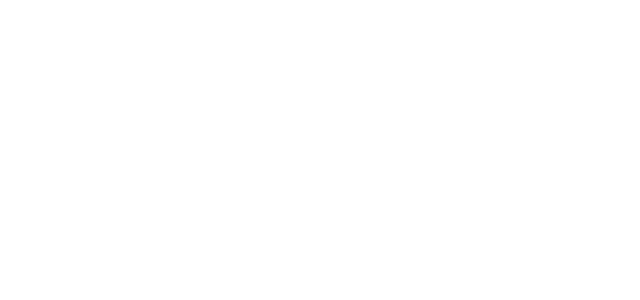
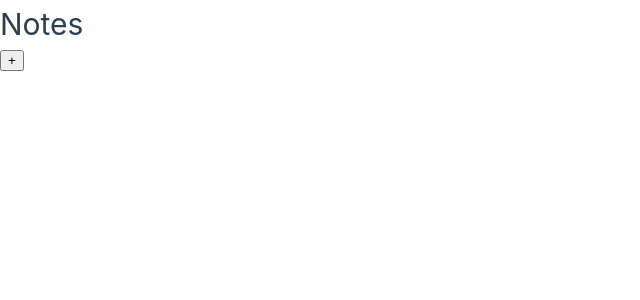
Before and after one commit to fromnowwon/vue-notes-app, a Vue app: page / in a window 1280 px wide. Shown: the top 300 px of the page, without its empty margins (0-640 px from the left). Built offline with nearby package versions, Linux system fonts and the light colour scheme.

Commit message:
feat: 모달 추가

```diff
--- a/src/App.vue
+++ b/src/App.vue
@@ -1,5 +1,33 @@
-<script setup></script>
+<script setup>
+import { ref } from "vue";
 
-<template></template>
+const showModal = ref(false);
+</script>
+
+<template>
+	<main>
+		<div class="overlay" v-show="showModal">
+			<div class="modal">
+				<textarea name="note" id="note" rows="10" cols="30"></textarea>
+				<div class="btn-box">
+					<button class="add-btn">추가</button>
+					<button class="close-btn" @click="showModal = false">취소</button>
+				</div>
+			</div>
+		</div>
+		<div class="container">
+			<header>
+				<h1>Notes</h1>
+				<button @click="showModal = true">+</button>
+			</header>
+			<div class="cards-container">
+				<div class="card">
+					<p class="main-text"></p>
+					<p class="date"></p>
+				</div>
+			</div>
+		</div>
+	</main>
+</template>
 
 <style scoped></style>
```
